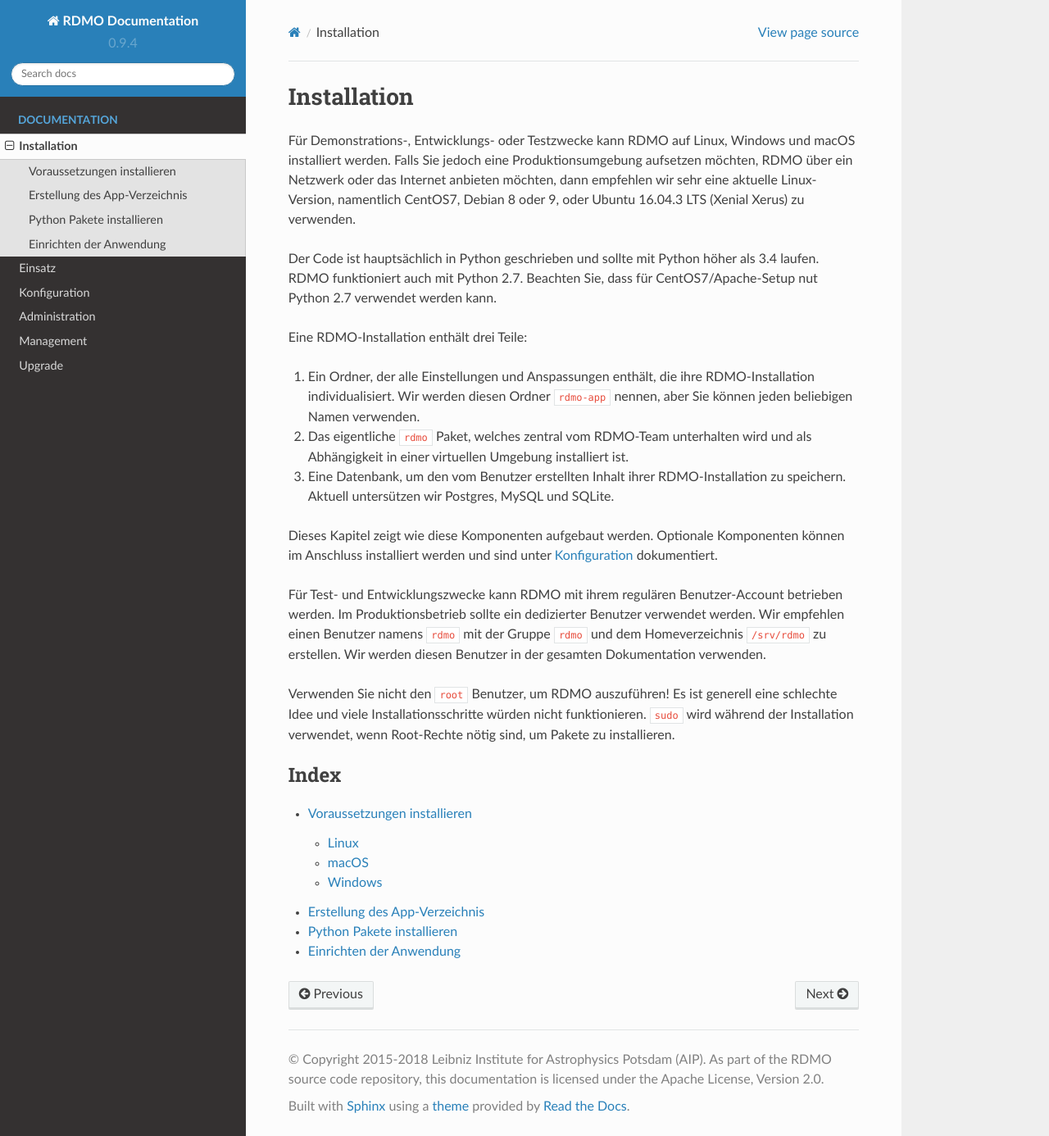
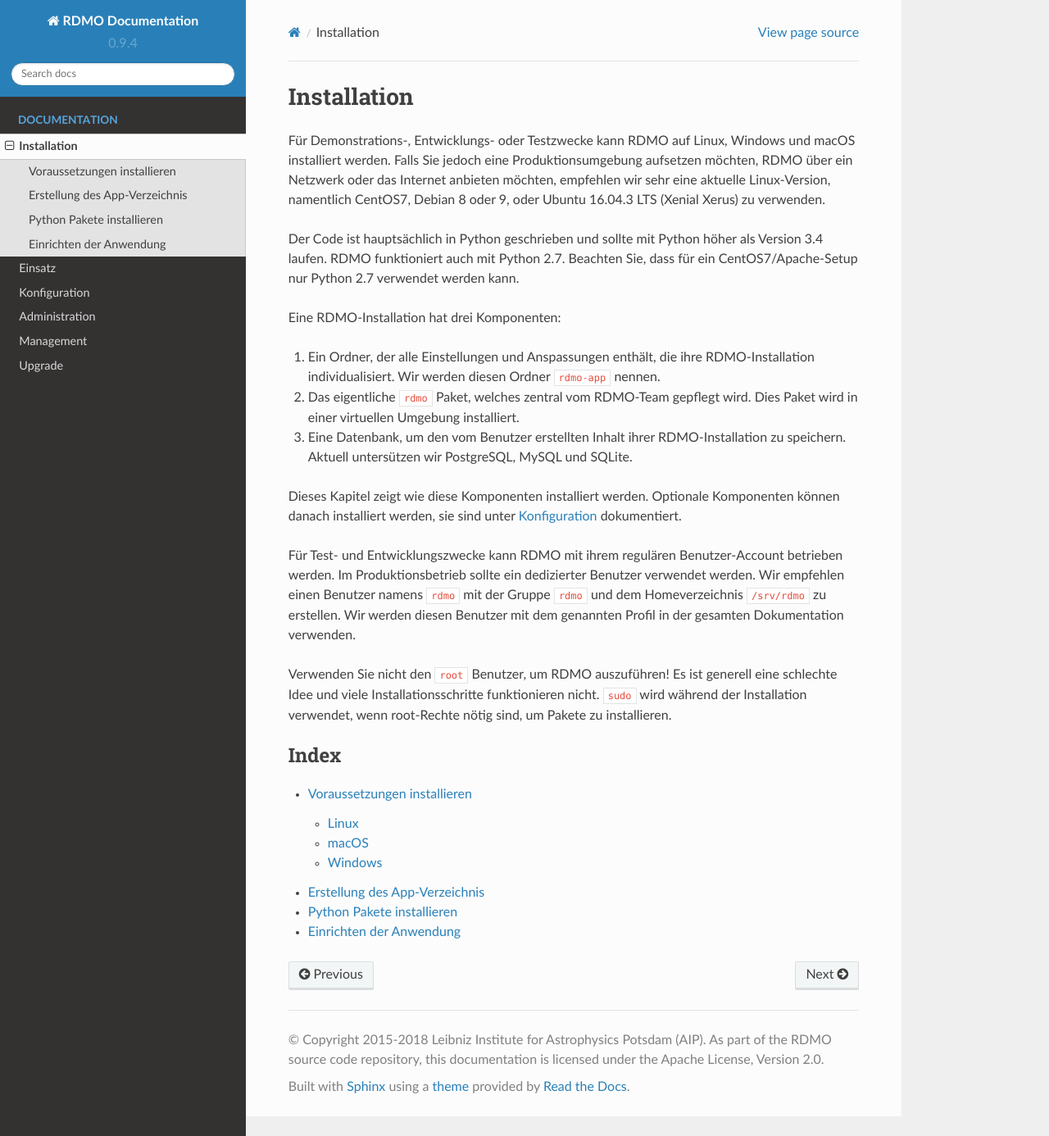
Before and after one commit to rdmorganiser/rdmo-docs-de, a Sphinx documentation site: the page built from docs/installation/index.rst, in a window 1280 px wide and 1386 px high. Shown: the whole window at 82% size. Built offline with Sphinx 7.4.7 and the Read the Docs theme 2.0.0, drawn with Linux system fonts in a browser that asks for light colours.

Commit message:
Update index.rst
typos/expressions

```diff
--- a/docs/installation/index.rst
+++ b/docs/installation/index.rst
@@ -1,21 +1,21 @@
 Installation
 ============
 
-Für Demonstrations-, Entwicklungs- oder Testzwecke kann RDMO auf Linux, Windows und macOS installiert werden. Falls Sie jedoch eine Produktionsumgebung aufsetzen möchten, RDMO über ein Netzwerk oder das Internet anbieten möchten, dann empfehlen wir sehr eine aktuelle Linux-Version, namentlich CentOS7, Debian 8 oder 9, oder Ubuntu 16.04.3 LTS (Xenial Xerus) zu verwenden.
+Für Demonstrations-, Entwicklungs- oder Testzwecke kann RDMO auf Linux, Windows und macOS installiert werden. Falls Sie jedoch eine Produktionsumgebung aufsetzen möchten, RDMO über ein Netzwerk oder das Internet anbieten möchten, empfehlen wir sehr eine aktuelle Linux-Version, namentlich CentOS7, Debian 8 oder 9, oder Ubuntu 16.04.3 LTS (Xenial Xerus) zu verwenden.
 
-Der Code ist hauptsächlich in Python geschrieben und sollte mit Python höher als 3.4 laufen. RDMO funktioniert auch mit Python 2.7. Beachten Sie, dass für CentOS7/Apache-Setup nut Python 2.7 verwendet werden kann.
+Der Code ist hauptsächlich in Python geschrieben und sollte mit Python höher als Version 3.4 laufen. RDMO funktioniert auch mit Python 2.7. Beachten Sie, dass für ein CentOS7/Apache-Setup nur Python 2.7 verwendet werden kann.
 
-Eine RDMO-Installation enthält drei Teile:
+Eine RDMO-Installation hat drei Komponenten:
 
-1) Ein Ordner, der alle Einstellungen und Anspassungen enthält, die ihre RDMO-Installation individualisiert. Wir werden diesen Ordner ``rdmo-app`` nennen, aber Sie können jeden beliebigen Namen verwenden.
-2) Das eigentliche ``rdmo`` Paket, welches zentral vom RDMO-Team unterhalten wird und als Abhängigkeit in einer virtuellen Umgebung installiert ist.
-3) Eine Datenbank, um den vom Benutzer erstellten Inhalt ihrer RDMO-Installation zu speichern. Aktuell untersützen wir Postgres, MySQL und SQLite.
+1) Ein Ordner, der alle Einstellungen und Anspassungen enthält, die ihre RDMO-Installation individualisiert. Wir werden diesen Ordner ``rdmo-app`` nennen.
+2) Das eigentliche ``rdmo`` Paket, welches zentral vom RDMO-Team gepflegt wird. Dies Paket wird in einer virtuellen Umgebung installiert.
+3) Eine Datenbank, um den vom Benutzer erstellten Inhalt ihrer RDMO-Installation zu speichern. Aktuell untersützen wir PostgreSQL, MySQL und SQLite.
 
-Dieses Kapitel zeigt wie diese Komponenten aufgebaut werden. Optionale Komponenten können im Anschluss installiert werden und sind unter :doc:`Konfiguration </configuration/index>` dokumentiert.
+Dieses Kapitel zeigt wie diese Komponenten installiert werden. Optionale Komponenten können danach installiert werden, sie sind unter :doc:`Konfiguration </configuration/index>` dokumentiert.
 
-Für Test- und Entwicklungszwecke kann RDMO mit ihrem regulären Benutzer-Account betrieben werden. Im Produktionsbetrieb sollte ein dedizierter Benutzer verwendet werden. Wir empfehlen einen Benutzer namens ``rdmo`` mit der Gruppe ``rdmo`` und dem Homeverzeichnis ``/srv/rdmo`` zu erstellen. Wir werden diesen Benutzer in der gesamten Dokumentation verwenden.
+Für Test- und Entwicklungszwecke kann RDMO mit ihrem regulären Benutzer-Account betrieben werden. Im Produktionsbetrieb sollte ein dedizierter Benutzer verwendet werden. Wir empfehlen einen Benutzer namens ``rdmo`` mit der Gruppe ``rdmo`` und dem Homeverzeichnis ``/srv/rdmo`` zu erstellen. Wir werden diesen Benutzer mit dem genannten Profil in der gesamten Dokumentation verwenden.
 
-Verwenden Sie nicht den ``root`` Benutzer, um RDMO auszuführen! Es ist generell eine schlechte Idee und viele Installationsschritte würden nicht funktionieren. ``sudo`` wird während der Installation verwendet, wenn Root-Rechte nötig sind, um Pakete zu installieren.
+Verwenden Sie nicht den ``root`` Benutzer, um RDMO auszuführen! Es ist generell eine schlechte Idee und viele Installationsschritte  funktionieren nicht. ``sudo`` wird während der Installation verwendet, wenn root-Rechte nötig sind, um Pakete zu installieren.
 
 .. toctree::
    :caption: Index
```
